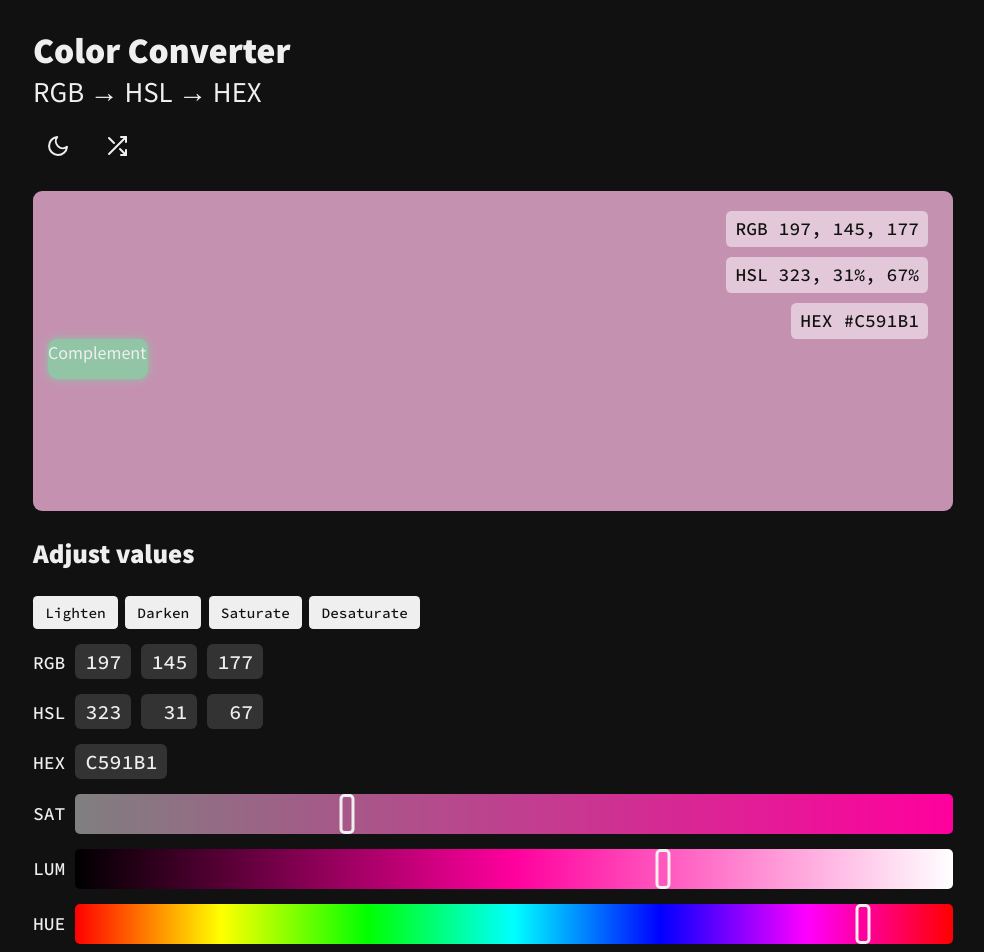
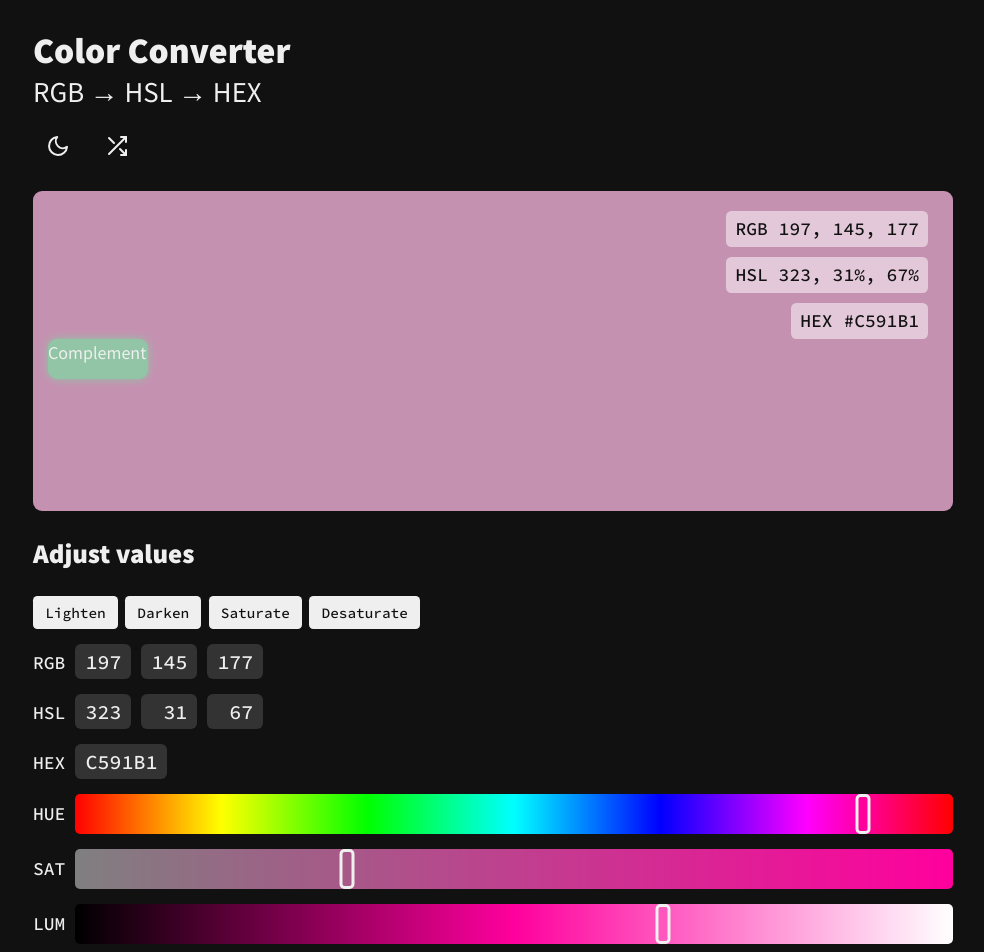
Before and after one commit to murbar/web-color-tool, a React (Create React App) app: page / in a window 1280 px wide. Shown: the top 952 px of the page, without its empty margins (147-1131 px from the left). Built offline with nearby package versions, Linux system fonts and the light colour scheme.

Commit message:
Rename component

```diff
--- a/src/App.jsx
+++ b/src/App.jsx
@@ -14,7 +14,7 @@ import ThemeControl from 'components/ThemeControl';
 import RandomizeControl from 'components/RandomizeControl';
 import ColorAdjustControls from 'components/ColorAdjustControls';
 import ValueInputs from 'components/ValueInputs';
-import ValuePicker from 'components/ValuePicker';
+import ValueSlider from 'components/ValueSliders';
 import useDocumentTitle from 'hooks/useDocumentTitle';
 import useHotKeys from 'hooks/useHotKeys';
 import useAnalyticsPageView from 'hooks/useAnalyticsPageView';
@@ -95,7 +95,7 @@ function App({ initialColor, darkMode, location }) {
         <h2>Adjust values</h2>
         <ColorAdjustControls setColor={setColor} colorValues={colorValues} />
         <ValueInputs setColor={setColor} colorValues={colorValues} />
-        <ValuePicker setColor={setColor} colorValues={colorValues} />
+        <ValueSlider setColor={setColor} colorValues={colorValues} />
         {/* <Swatch rgbValues={colorValues.rgb} /> */}
         {/* <Link to="/hsl/168/81/56">Green color</Link> */}
         <Footer />
--- a/src/components/ValuePicker.jsx
+++ b/src/components/ValueSliders.jsx
@@ -125,6 +125,10 @@ const ValuePicker = ({ setColor, colorValues }) => {
   return (
     <StyledDiv>
       <Value>
+        <label>Hue</label>
+        <HueScale maxValue={360} value={values.h} onChange={handleSetHue} />
+      </Value>
+      <Value>
         <label>Sat</label>
         <SatScale hue={values.h} maxValue={100} value={values.s} onChange={handleSetSat} />
       </Value>
@@ -132,10 +136,6 @@ const ValuePicker = ({ setColor, colorValues }) => {
         <label>Lum</label>
         <LumScale hue={values.h} maxValue={100} value={values.l} onChange={handleSetLum} />
       </Value>
-      <Value>
-        <label>Hue</label>
-        <HueScale maxValue={360} value={values.h} onChange={handleSetHue} />
-      </Value>
     </StyledDiv>
   );
 };
```
